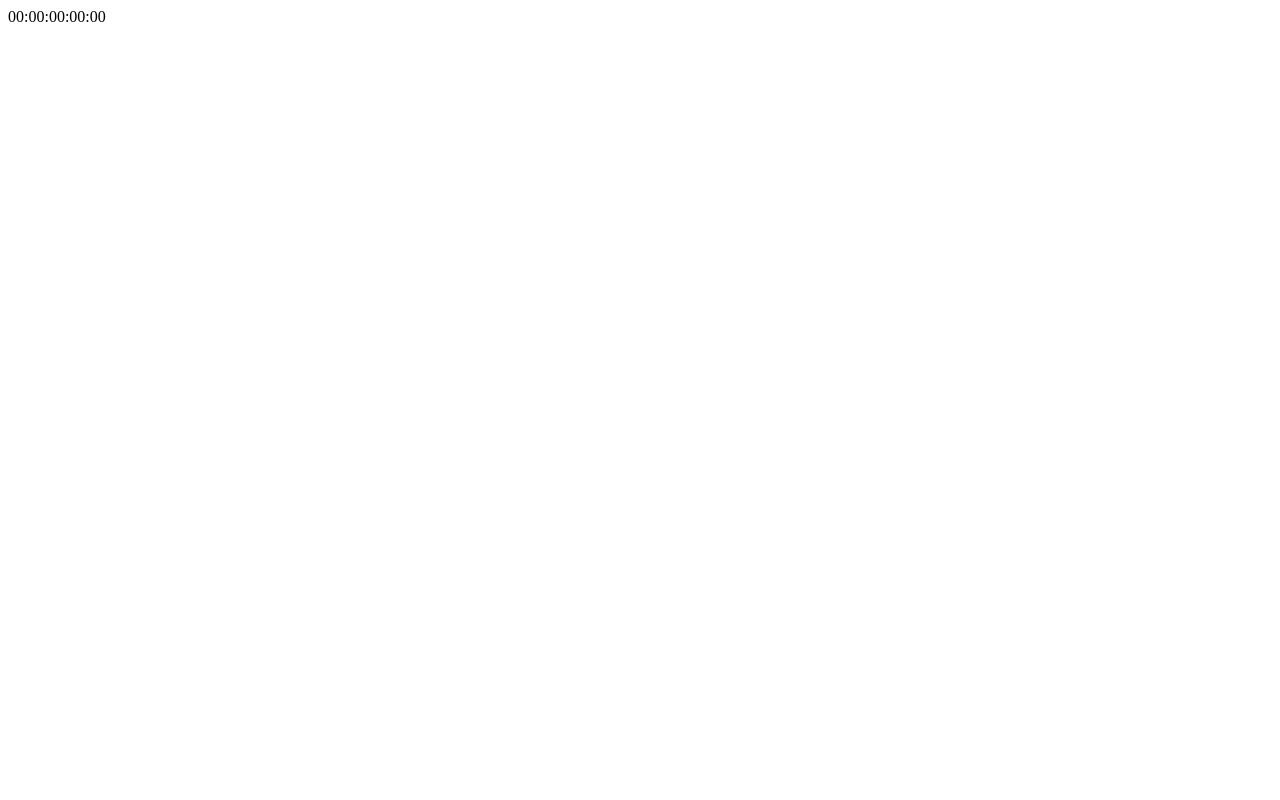
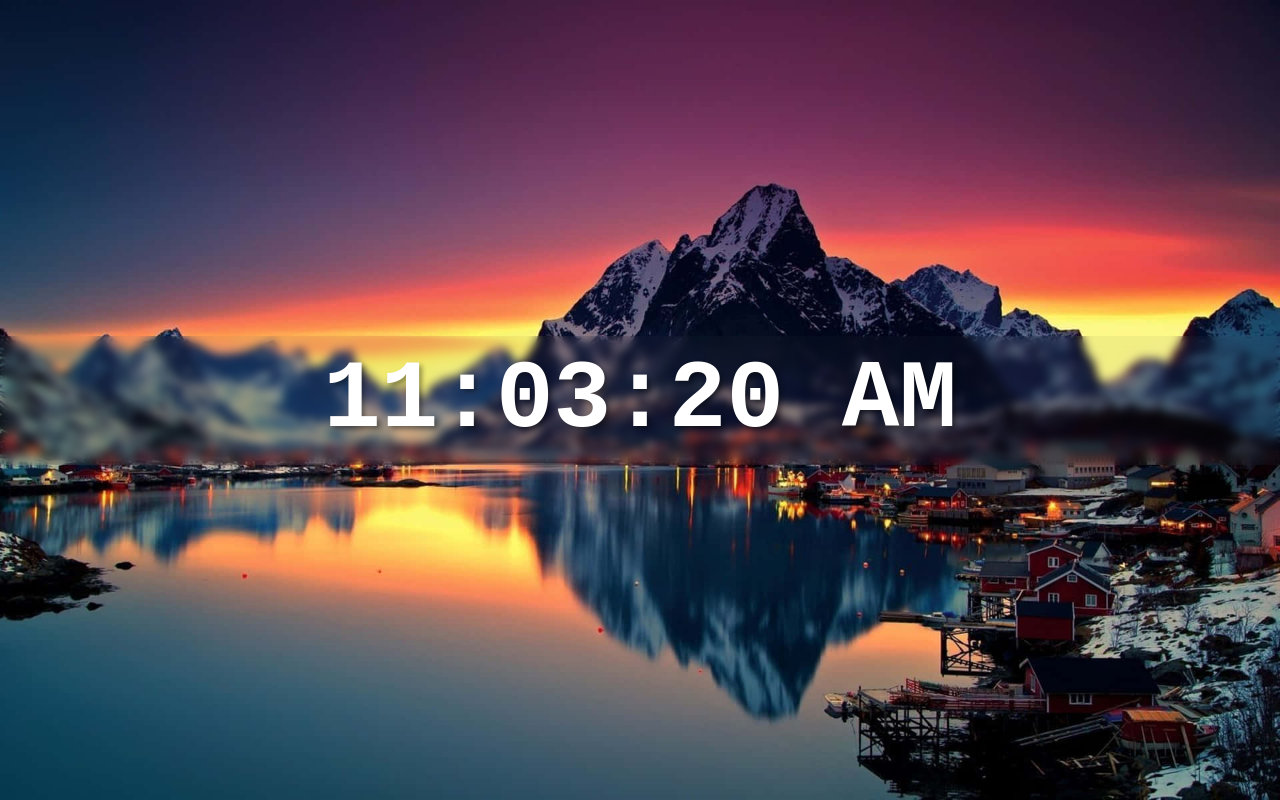
Before and after one commit to ZainAchak/React-app, a React (Vite) app: page / in a window 1280 px wide. Built offline with nearby package versions, Linux system fonts and the light colour scheme.

Commit message:
clock new feature

```diff
--- a/src/components/DigitalClock/DigitalClock.jsx
+++ b/src/components/DigitalClock/DigitalClock.jsx
@@ -1,11 +1,34 @@
 import React, {useState, useEffect} from "react"
 import styles from "./DigitalClock.module.css"
 
+function formatTime(date) {
+        let hours = date.getHours();
+        const minutes = String(date.getMinutes()).padStart(2, '0');
+        const seconds = String(date.getSeconds()).padStart(2, '0');
+
+        const ampm = hours >= 12 ? 'PM' : 'AM';
+        hours = hours % 12 || 12; // Convert 0 (midnight) to 12
+        const formattedHours = String(hours).padStart(2, '0');
+
+        return `${formattedHours}:${minutes}:${seconds} ${ampm}`;
+
+    }
+
 function DigitalClock() {
+    const [time, setTime] = useState(formatTime(new Date()));
+
+    useEffect(()=>{
+        const intervalId = setInterval(() => {
+            setTime(formatTime(new Date()));
+        }, 1000);
+
+        return () => clearInterval(intervalId);
+    },[]);
+
     return(
         <div className={styles.clockContainer}>
             <div className={styles.clock}>
-                <span>00:00:00:00:00</span>
+                <span>{time}</span>
             </div>
         </div>
     )
--- a/src/components/DigitalClock/DigitalClock.module.css
+++ b/src/components/DigitalClock/DigitalClock.module.css
@@ -1,12 +1,31 @@
 body{
-    background-image: url();
+    background-image: url(../../assets/clockwall.jpg);
+    background-position: center;
+    background-repeat: no-repeat;
+    background-size: cover;
+    background-attachment: fixed;
+    margin: 0;
+
+    display: flex;
+    justify-content: center;
+    align-items: center;
+    min-height: 100vh;
 }
 
 .clockContainer{
-stroke-width: 0%;
+    stroke-width: 0%;
+    backdrop-filter: blur(5px);
+    background-color: rgba(82, 85, 77, 0.062);
+    width: 100vw;
+    padding: 10px 0;
 }
 
 .clock{
 
-
+    color: white;
+    font-size: 6rem;
+    font-weight: bold;
+    font-family: monospace;
+    text-align: center;
+    text-shadow: 3px 3px 5px rgba(0, 0, 0, 0.39);
 }
```
